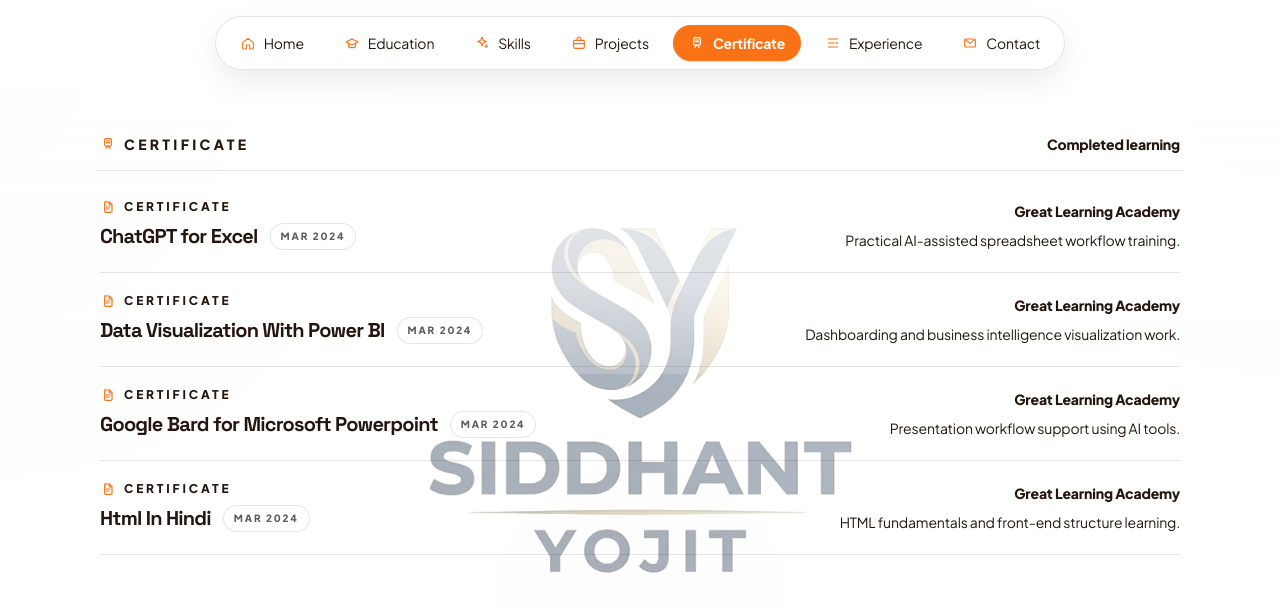
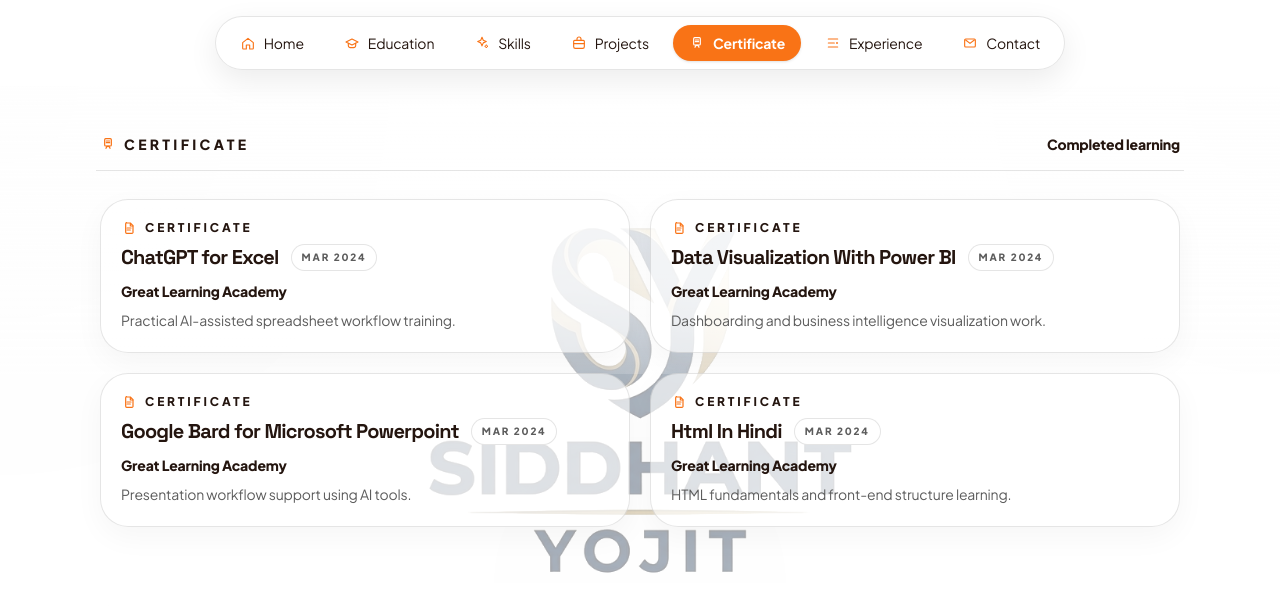
Before and after one commit to YojitSiddhant/siddhantyojitportfolio, a Next.js app: page /certificate in a window 1280 px wide. Shown: the top 612 px of the page. Built offline with nearby package versions, Linux system fonts and the light colour scheme.

Commit message:
Update certificate grid layout

```diff
--- a/app/certificate/page.tsx
+++ b/app/certificate/page.tsx
@@ -91,14 +91,14 @@ export default function CertificatePage() {
         </div>
 
         <section className="px-1 py-2 motion-reveal" style={{ animationDelay: "160ms" }}>
-          <div className="grid gap-5">
+          <div className="grid gap-5 md:grid-cols-2">
             {certificates.map((certificate, index) => (
               <article
                 key={certificate.title}
-                className="flex flex-col gap-4 border-b border-[var(--border)] pb-5 motion-reveal"
+                className="flex flex-col gap-4 rounded-[1.75rem] border border-[var(--border)] bg-[var(--surface)] px-5 py-5 shadow-[0_10px_30px_rgba(0,0,0,0.04)] motion-reveal"
                 style={{ animationDelay: `${220 + index * 120}ms` }}
               >
-                <div className="flex flex-col gap-2 sm:flex-row sm:items-start sm:justify-between">
+                <div className="flex flex-col gap-2">
                   <div className="min-w-0 flex-1">
                     <div className="flex items-center gap-2 text-xs font-black uppercase tracking-[0.24em] text-[var(--foreground)]">
                       <DocumentIcon className="h-4 w-4 text-[var(--accent)]" />
@@ -114,9 +114,9 @@ export default function CertificatePage() {
                     </div>
                   </div>
 
-                  <div className="flex flex-col gap-1 text-sm text-[var(--foreground)] sm:min-w-[14rem] sm:text-right">
+                  <div className="flex flex-col gap-1 text-sm text-[var(--foreground)]">
                     <p className="font-black text-[var(--foreground)]">{certificate.issuer}</p>
-                    <p>{certificate.note}</p>
+                    <p className="text-[var(--muted)]">{certificate.note}</p>
                   </div>
                 </div>
               </article>
```
